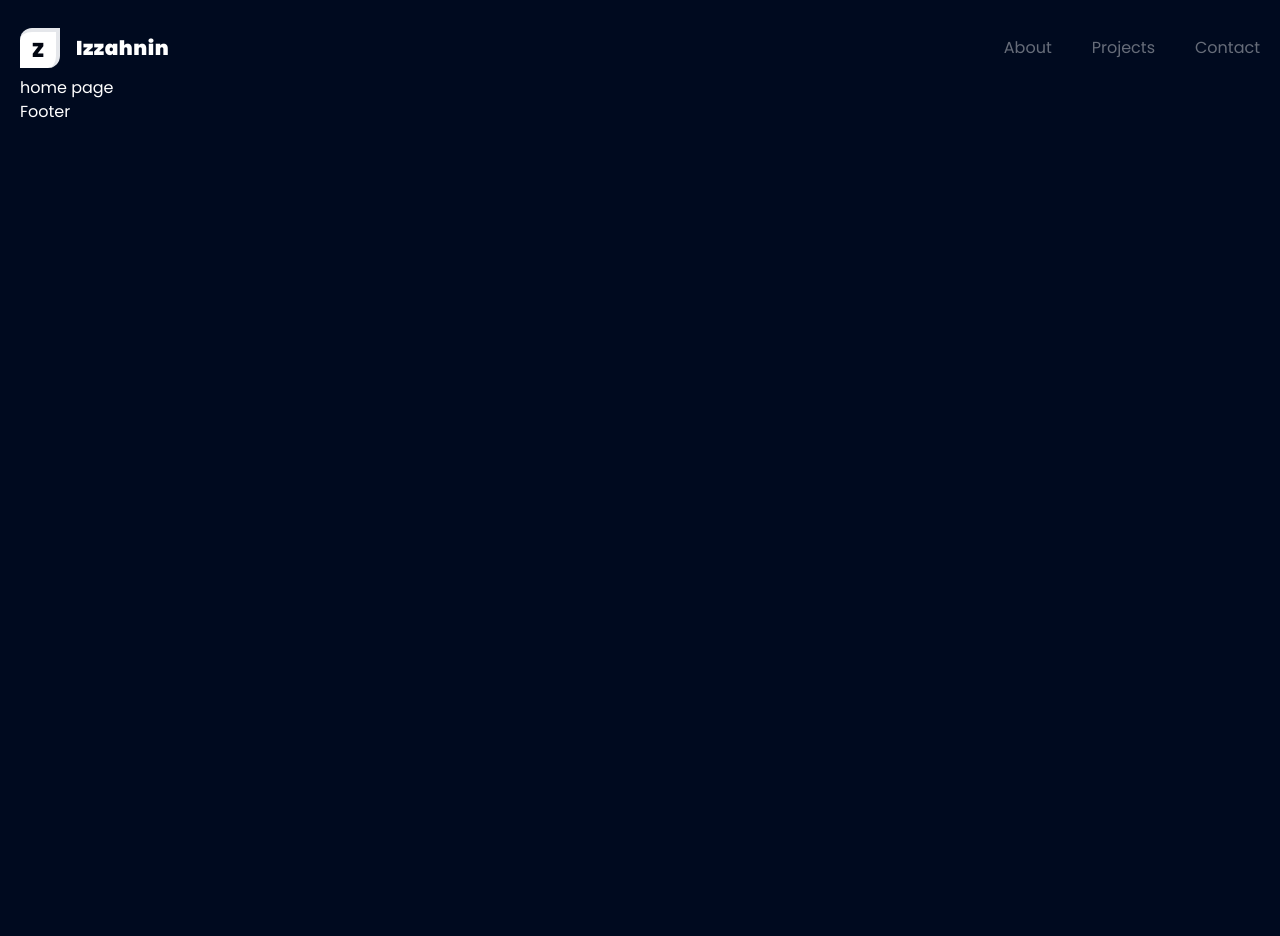
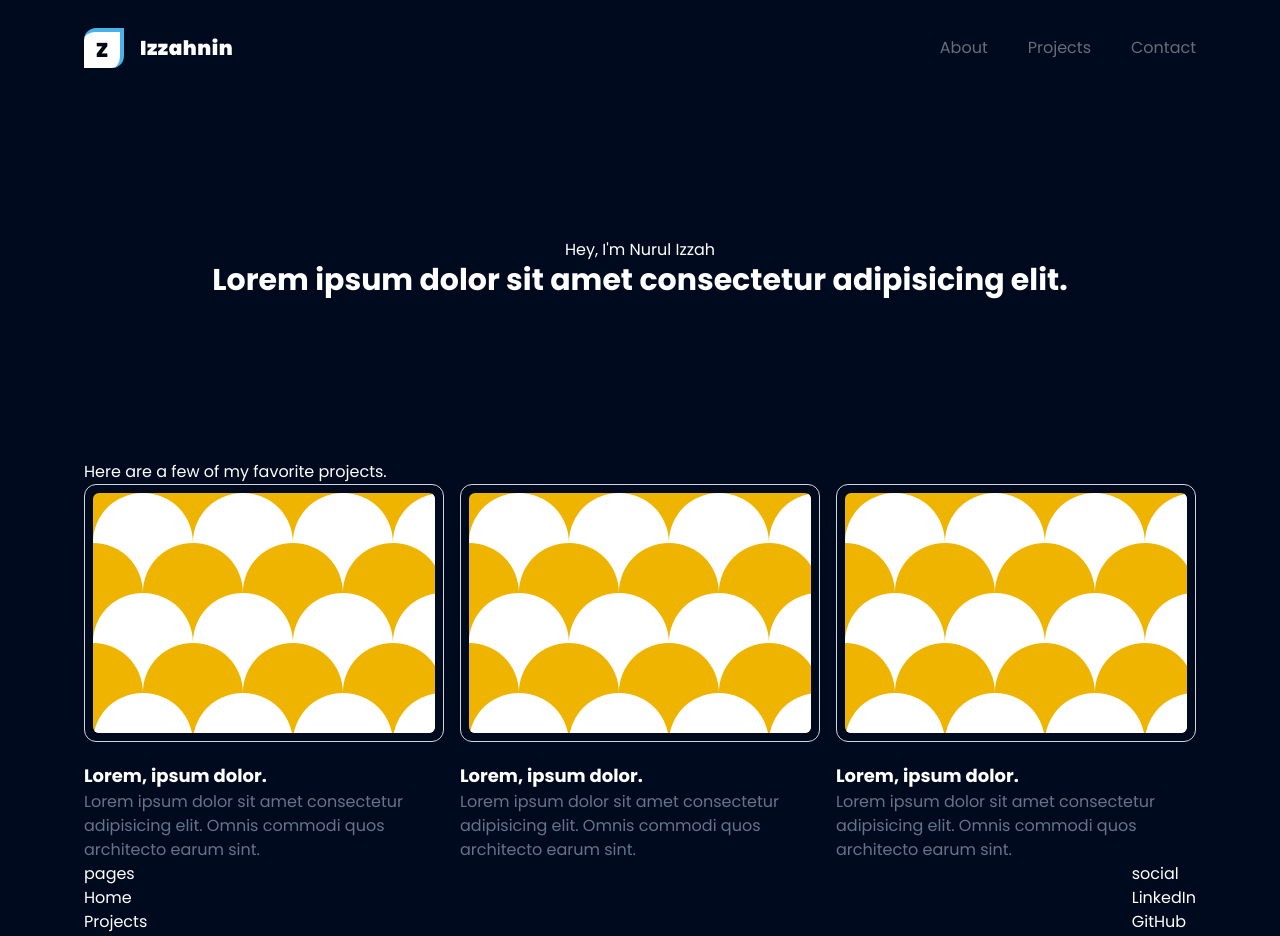
Before and after one commit to izzahnin/portfolio, a Next.js app: page / in a window 1280 px wide. Shown: the top 936 px of the page. Before the commit the page ends 800 px from the top, so only its background shows below. Built offline with nearby package versions, Linux system fonts and the light colour scheme.

Commit message:
feat: add bg project, footer, and change color

```diff
--- a/app/components/Footer.tsx
+++ b/app/components/Footer.tsx
@@ -2,6 +2,25 @@
 
 export const Footer = () => {
   return (
-    <div>Footer</div>
+    <main>
+      <section className='flex justify-between'>
+        <div>
+          <h1>pages</h1>
+          <ul>
+            <li>Home</li>
+            <li>Projects</li>
+            <li>Contact</li>
+          </ul>
+        </div>
+        <div>
+          <h1>social</h1>
+          <ul>
+            <li>LinkedIn</li>
+            <li>GitHub</li>
+            <li>Twitter</li>
+          </ul>
+        </div>
+      </section>
+    </main>
   )
 }
--- /dev/null
+++ b/app/components/Hero.tsx
@@ -0,0 +1,12 @@
+import React from 'react'
+
+export default function Hero() {
+  return (
+    <main className='text-center flex flex-col items-center justify-center h-96 my-auto'>
+      {/* <section> */}
+        <span>{`Hey, I'm Nurul Izzah`}</span>
+        <p className='text-3xl font-bold'>Lorem ipsum dolor sit amet consectetur adipisicing elit.</p>
+      {/* </section> */}
+    </main>
+  )
+}
--- a/app/layout.tsx
+++ b/app/layout.tsx
@@ -7,7 +7,7 @@
 const inter = Inter({ subsets: ["latin"] });
 
 export const metadata: Metadata = {
-  title: "Create Next App",
+  title: "Izzahnin's Portfolio",
   description: "Generated by create next app",
 };
 
@@ -18,10 +18,12 @@
 }) {
   return (
     <html lang="en">
-      <body className="${inter.className} h-dvh w-full flex-1 bg-[#000a1f] p-5 text-white">
-        <Navbar />
-        {children}
-        <Footer />
+      <body className="${inter.className} flex-1 bg-blue-dark">
+        <main className="max-w-6xl m-auto p-5 text-white">
+          <Navbar />
+          {children}
+          <Footer />
+        </main>
       </body>
     </html>
   );
--- a/app/page.tsx
+++ b/app/page.tsx
@@ -1,9 +1,11 @@
-import Image from 'next/image'
+import Hero from "./components/Hero";
+import SectionProjects from "./components/SectionProjects";
 
 export default function Home() {
   return (
-    <main>
-      home page
+    <main >
+      <Hero />
+      <SectionProjects />
     </main>
-  )
+  );
 }
--- a/tailwind.config.ts
+++ b/tailwind.config.ts
@@ -8,11 +8,12 @@
   ],
   theme: {
     extend: {
-      backgroundImage: {
-        'gradient-radial': 'radial-gradient(var(--tw-gradient-stops))',
-        'gradient-conic':
-          'conic-gradient(from 180deg at 50% 50%, var(--tw-gradient-stops))',
-      },
+      colors: {
+        blue:{
+          primary: "#49b2e8",
+          dark: "#000a1f",
+        }
+      }
     },
   },
   plugins: [],
```
Also changed, not shown: public/image/bg-1.svg (added), public/image/bg-2.svg (added).
